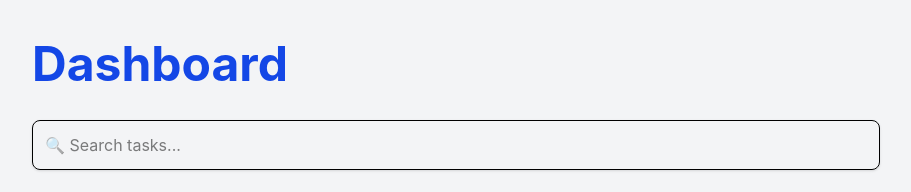
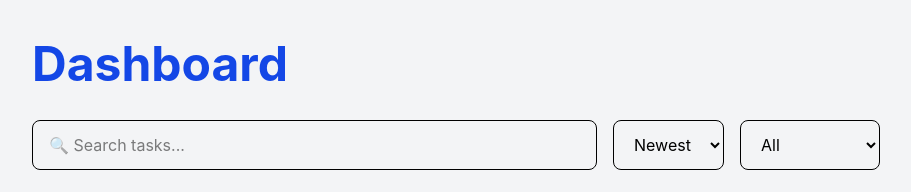
Before and after one commit to KXRMX23/taskflow-pro, a React (Vite) app in the folder client/: page /dashboard in a window 1280 px wide. Shown: the top 192 px of the page, without its empty margins (184-1095 px from the left). Built offline with nearby package versions, Linux system fonts and the light colour scheme; no server answers.

Commit message:
Phase 14 - Task Filtering and Sorting

```diff
--- a/client/src/pages/Dashboard.jsx
+++ b/client/src/pages/Dashboard.jsx
@@ -5,6 +5,9 @@ function Dashboard() {
   const [tasks, setTasks] = useState([]);
 
   const [searchTerm, setSearchTerm] = useState("");
+
+  const [statusFilter, setStatusFilter] = useState("all");
+  const [sortBy, setSortBy] = useState("newest");
 
   const [newTask, setNewTask] = useState({
     title: "",
@@ -18,10 +21,33 @@ function Dashboard() {
   const inProgressCount = tasks.filter((task) => task.status === "in-progress").length;
   const completedCount = tasks.filter((task) => task.status === "completed").length;
 
-  const filteredTasks = tasks.filter((task) =>
+  const filteredTasks = tasks.filter((task) => {
+    const matchesSearch =
     task.title.toLowerCase().includes(searchTerm.toLowerCase()) ||
     task.description.toLowerCase().includes(searchTerm.toLowerCase())
-  );
+
+    const matchesStatus =
+      statusFilter === "all" || task.status === statusFilter;
+
+      return matchesSearch && matchesStatus;
+  });
+
+  const sortedTasks = [...filteredTasks].sort((a, b) => {
+    switch (sortBy) {
+        case "oldest":
+            return new Date(a.created_at) - new Date(b.created_at);
+
+        case "az":
+            return a.title.localeCompare(b.title);
+
+        case "za":
+            return b.title.localeCompare(a.title);
+
+        case "newest":
+        default:
+            return new Date(b.created_at) - new Date(a.created_at);
+    }
+});
 
   useEffect(() => {
 
@@ -101,14 +127,39 @@ setNewTask({
       <div className="max-w-4xl mx-auto px-6">
       <h1 className="text-5xl font-bold text-blue-700 mb-8">Dashboard</h1>
 
-      <div className="mb-6">
+      <div className="flex gap-4 mb-6">
+
     <input
         type="text"
         placeholder="🔍 Search tasks..."
         value={searchTerm}
         onChange={(e) => setSearchTerm(e.target.value)}
-          className="w-full mx-w-md border rounded-lg p-3 shadow focus:outline-none focus:ring-2 focus:ring-blue-500"
+        className="flex-1 border rounded-lg px-4 py-3"
     />
+
+    <select
+        value={sortBy}
+        onChange={(e) => setSortBy(e.target.value)}
+        className="border rounded-lg px-4 py-2"
+    >
+      <option value="newest">Newest</option>
+      <option value="oldest">Oldest</option>
+      <option value="az">A-Z</option>
+      <option value="za">Z-A</option>
+      </select>
+
+      <select
+        value={statusFilter}
+        onChange={(e) => setStatusFilter(e.target.value)}
+        className="border rounded-lg px-4 py-2"
+    >
+
+        <option value="all">All</option>
+        <option value="pending">Pending</option>
+        <option value="in-progress">In Progress</option>
+        <option value="completed">Completed</option>
+    </select>
+
 </div>
 
       <div className="grid grid-cols-1 md:grid-cols-3 gap-6 mb-8">
@@ -187,7 +238,7 @@ setNewTask({
 
     ) : (
 
-    filteredTasks.map((task) => (
+    sortedTasks.map((task) => (
 
         <div
             key={task.id}
```
Lines whose indentation alone changed are shown as unchanged.
